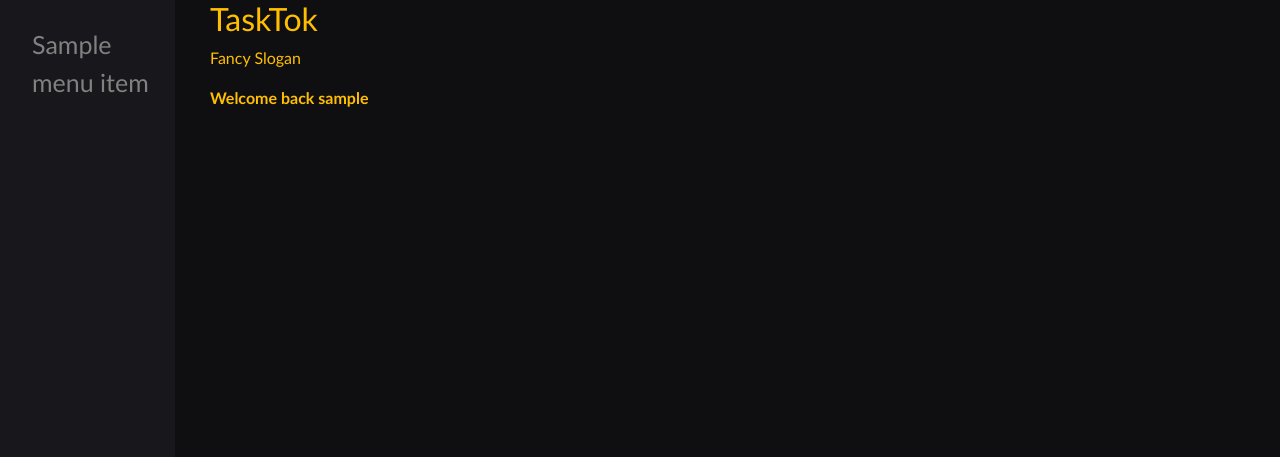
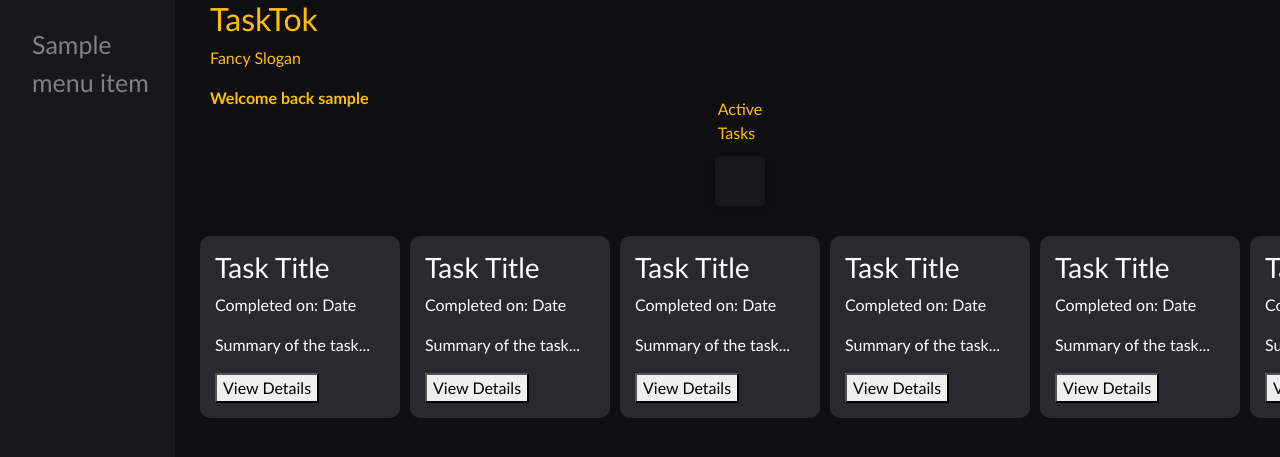
Before and after one commit to Good-Enough-Incorporated/TaskTok, a Flask app: template TaskTok/templates/home.html in a window 1280 px wide. Shown: the top 457 px of the page. Run offline with Flask 3, Linux system fonts and the light colour scheme; the template is opened without the code that fills it: most values are stand-ins (such as "Sample title", 1, 10 or a date in 2020); data that the repository does not hold is empty; parts of the project's set-up code (start-up, migrations or seed data) failed here and were passed over.

Commit message:
More cleanup

```diff
--- a/TaskTok/Server.py
+++ b/TaskTok/Server.py
@@ -1,62 +1,58 @@
-
-#import logging
 
 from flask import Flask, jsonify, request, render_template, make_response, flash
 from flask_jwt_extended import set_access_cookies, create_access_token, get_jwt, get_jwt_identity
-
-from .extensions import db, jwtManager,flaskMail
-
+from .extensions import db, jwtManager, flaskMail
 from .models import User, NoNoTokens
-from .schema import UserSchema
 from RemindMeClient.celeryManager import celery_init_app
-from celery import Celery
-from RemindMeClient import task
 from datetime import timedelta, timezone, datetime
 from dotenv import load_dotenv
 import os
 from TaskTok.forms import LoginForm
-from flask_mail import Mail,Message
-
+# TODO:maybe remove
+# from flask_mail import Mail,Message
+# from .schema import UserSchema
+# from celery import Celery
+# from RemindMeClient import task
 
 
 def create_app():
     app = Flask(__name__)
     load_dotenv()
-    app.config['SQLALCHEMY_DATABASE_URI'] = os.environ.get('SQLALCHEMY_DATABASE_URI')
+    app.config['SQLALCHEMY_DATABASE_URI'] = os.environ.get(
+        'SQLALCHEMY_DATABASE_URI')
     app.config['SQLALCHEMY_ECHO'] = os.environ.get('SQLALCHEMY_ECHO')
     app.config['SECRET_KEY'] = os.environ.get('SECRET_KEY')
     app.config['JWT_SECRET_KEY'] = os.environ.get('JWT_SECRET_KEY')
     app.config['JWT_TOKEN_LOCATION'] = os.environ.get('JWT_TOKEN_LOCATION')
     app.config['JWT_COOKIE_CSRF_PROTECT'] = True
     hours = int(os.environ.get('JWT_ACCESS_TOKEN_EXPIRES'))
-    app.config["JWT_ACCESS_TOKEN_EXPIRES"] = timedelta(hours=hours) #change hours to .001 to test session expires error
-    #app.config["broker_url"] = os.environ.get('broker_url') #celery doesn't like the CELERY_ prefix.
-    #app.config['result_backend'] = os.environ.get('result_backend') #celery doesn't like the CELERY_ prefix.
+    # change hours to .001 to test session expires error
+    app.config["JWT_ACCESS_TOKEN_EXPIRES"] = timedelta(hours=hours)
+    # app.config["broker_url"] = os.environ.get('broker_url')
+    # #celery doesn't like the CELERY_ prefix.
+    # app.config['result_backend'] = os.environ.get('result_backend') #celery
+    # doesn't like the CELERY_ prefix.
     app.config['MAIL_SERVER'] = os.environ.get('MAIL_SERVER')
     app.config['MAIL_PORT'] = os.environ.get('MAIL_PORT')
     app.config['MAIL_USE_TLS'] = os.environ.get('MAIL_USE_TLS')
-    app.config['MAIL_USERNAME'] = os.environ.get('MAIL_USERNAME')  # Your Gmail address
-    app.config['MAIL_PASSWORD'] = os.environ.get('MAIL_PASSWORD')  # Your App Password
+    app.config['MAIL_USERNAME'] = os.environ.get(
+        'MAIL_USERNAME')  # Your Gmail address
+    app.config['MAIL_PASSWORD'] = os.environ.get(
+        'MAIL_PASSWORD')  # Your App Password
 
     app.config['MAIL_DEFAULT_SENDER'] = os.environ.get('MAIL_DEFAULT_SENDER')
-    #app.config['JWT_COOKIE_DOMAIN'] = 'tasktok.com'  # Set your domain here
+    # app.config['JWT_COOKIE_DOMAIN'] = 'tasktok.com'  # Set your domain here
 
     app.config.from_mapping(
-    CELERY=dict(
-        broker_url='redis://localhost',
-        result_backend='redis://localhost',
-        task_ignore_result=True,
-    ),
-)
-
-
-
-
+        CELERY=dict(
+            broker_url='redis://localhost',
+            result_backend='redis://localhost',
+            task_ignore_result=True,
+        ),)
     db.init_app(app)  # Initialize the db extension with app
     jwtManager.init_app(app)
     app.celery_app = celery_init_app(app)
     flaskMail.init_app(app)
-
 
     # Register blueprints:
     from .blueprints import api as api_blueprint
@@ -66,35 +62,32 @@ def create_app():
     app.register_blueprint(auth_blueprint.auth, url_prefix='/auth')
     app.register_blueprint(views_blueprint.views, url_prefix='/')
 
-#source: https://flask-jwt-extended.readthedocs.io/en/stable/refreshing_tokens.html
+# source:
+# https://flask-jwt-extended.readthedocs.io/en/stable/refreshing_tokens.html
     @app.after_request
     def refresh_expiring_jwts(response):
-
         try:
             exp_timestamp = get_jwt()["exp"]
             now = datetime.now(timezone.utc)
-
             target_timestamp = datetime.timestamp(now + timedelta(minutes=30))
-
             if target_timestamp > exp_timestamp:
-
-                #get_jwt_identity returns id
-                #but currently assigning identity with userObject
-                #probably need to change this to userObject.id
+                # get_jwt_identity returns id
+                # but currently assigning identity with userObject
+                # probably need to change this to userObject.id
                 id = get_jwt_identity()
                 userObject = User.getUserById(id=id)
                 print(f'Reissuing token for [{userObject.username}]')
                 access_token = create_access_token(identity=userObject)
-
                 set_access_cookies(response, access_token)
             return response
         except (RuntimeError, KeyError):
-            # Case where there is not a valid JWT. Just return the original response
+            # Case where there is not a valid JWT.
+            #  Just return the original response
             return response
 
     @app.errorhandler(404)
     def pageNotFound(error):
-        return render_template("error/notFound.html"),404
+        return render_template("error/notFound.html"), 404
 
     @jwtManager.user_identity_loader
     def UserIdentityLookup(user):
@@ -119,21 +112,22 @@ def create_app():
 
         return User.query.get(identity)
 
-    #additional claims for roles 'admin'?
+    # additional claims for roles 'admin'?
     @jwtManager.additional_claims_loader
     def addAdditionalClaims(identity):
-       # user = User.getUserById(id=identity)
+        # user = User.getUserById(id=identity)
         if identity.username == "admin":
-            return {"is_admin" : True}
+            return {"is_admin": True}
         else:
-            return {"is_admin" : False}
+            return {"is_admin": False}
 
     @jwtManager.expired_token_loader
     def expiredTokenCallback(jwt_header, jwt_data):
-        acceptHeader = request.headers.get('Accept','')
+        acceptHeader = request.headers.get('Accept', '')
         response = make_response()
         if 'application/json' in acceptHeader:
-            response.data = jsonify({"Message": "Token has expired", "Error": "token_expired"})
+            response.data = jsonify({"Message": "Token has expired",
+                                    "Error": "token_expired"})
             response.status_code = 401
             response.content_type = 'application/json'
 
@@ -143,21 +137,25 @@ def create_app():
             response.data = render_template("loginPage.html", form=form)
             response.status_code = 401
             response.content_type = 'text/html'
-        #set the access token to null, otherwise if they keep going to protected pages, they'll get session expired.
-        #this will set up future requests to say not authenticated (or redirect to login)
+        # set the access token to null, otherwise if they keep going
+        # to protected pages, they'll get session expired.
+        # this will set up future requests to say not
+        # authenticated (or redirect to login)
         response.set_cookie("access_token_cookie", "", max_age=0)
         return response
 
     @jwtManager.invalid_token_loader
-    def expiredTokenCallback(error):
-        return jsonify({"Message": "Signature validation failed", "Error": "token_invalid"}),401
+    def invalid_token_callback(error):
+        return jsonify({"Message": "Signature validation failed",
+                        "Error": "token_invalid"}), 401
 
     @jwtManager.unauthorized_loader
     def unauthorizedTokenCallback(error):
-        acceptHeader = request.headers.get('Accept','')
+        acceptHeader = request.headers.get('Accept', '')
         response = make_response()
         if 'application/json' in acceptHeader:
-            response.data = jsonify({"Message": "API call missing a token", "Error": "token_missing"})
+            response.data = jsonify({"Message": "API call missing a token",
+                                    "Error": "token_missing"})
             response.status_code = 401
             response.content_type = 'application/json'
 
@@ -168,12 +166,12 @@ def create_app():
             response.content_type = 'text/html'
         return response
 
-
     @jwtManager.token_in_blocklist_loader
     def tokenIsRevokedCallback(jwt_header, jwt_data):
         jti = jwt_data['jti']
 
-        token = db.session.query(NoNoTokens).filter(NoNoTokens.jti == jti).scalar()
+        token = db.session.query(NoNoTokens).filter(NoNoTokens.jti
+                                                    == jti).scalar()
 
         if token is not None:
             return True
@@ -182,10 +180,7 @@ def create_app():
 
     @jwtManager.revoked_token_loader
     def tokenWasRevoked(jwt_header, jwt_data):
-        return jsonify({"Message": "The supplied token was revoked already", "Error": "token_revoked"}),401
-
-
-
-
+        return jsonify({"Message": "The supplied token was revoked already",
+                        "Error": "token_revoked"}), 401
 
     return app
--- a/TaskTok/schema.py
+++ b/TaskTok/schema.py
@@ -1,4 +1,5 @@
 from marshmallow import fields, Schema
+
 
 class UserSchema(Schema):
     id = fields.String()
@@ -10,8 +11,8 @@ class TaskSchema(Schema):
     id = fields.String()
     owner_username = fields.String()
     task_emailList = fields.String()
-    task_reminderOffSetTime   = fields.DateTime()
-    task_dueDate   = fields.DateTime()
+    task_reminderOffSetTime = fields.DateTime()
+    task_dueDate = fields.DateTime()
     task_description = fields.String()
     task_name = fields.String()
     task_message = fields.String()
--- a/TaskTok/static/js/apiRequests/functions.js
+++ b/TaskTok/static/js/apiRequests/functions.js
@@ -360,5 +360,21 @@ async function listTask() {
   console.log("testing api calls from js");
   listTask();
   console.log('hello')
+  enableVerticalScroll();
 
   });
+
+  function enableVerticalScroll(){
+    const scrollContainer = document.querySelector('.archived-tasks-container');
+
+    // Check if the container exists
+    if (scrollContainer) {
+        scrollContainer.addEventListener('wheel', (event) => {
+            // Prevent the default vertical scroll
+            event.preventDefault();
+
+            // Scroll horizontally instead
+            scrollContainer.scrollLeft += event.deltaY;
+        });
+    }
+  }
--- a/TaskTok/templates/home.html
+++ b/TaskTok/templates/home.html
@@ -70,14 +70,31 @@
     position: relative;
     padding-top: 30px;
     position: relative;
+
     margin-left: 200px;
 }
 .table-wrapper {
-
-
+    padding: 25px;
+    box-shadow: 0 4px 8px 0 rgba(0,0,0,0.2);
+    background-color: #17171c;
+    transition: 0.3s;
+    border-radius: 5px;
     position: relative; /* New positioning context for the button */
 }
 
+.table-wrapper:hover{
+    box-shadow: 0 8px 16px 0 rgba(0,0,0,0.2);
+}
+
+.tasktable-title-lbl{
+    display: block;
+    padding-bottom: 10px;
+    position: absolute;
+    left: 50%;
+    top: -30px;
+    font-size: 16px;
+    transform: translate(-50%, -50%);
+}
 .task-add-btn {
     background-color: #E0A900;
     border: none;
@@ -114,8 +131,7 @@
 table {
     margin-left: auto;
     margin-right: auto;
-    border: 3px solid #0F0F12;
-    background-color: #17171C;
+
     border-collapse: collapse;
 
     /* ... other styles ... */
@@ -277,6 +293,52 @@ border-bottom: 0px solid #444444;
     box-shadow: 0px 10px 13px -7px #000000, 5px 5px 4px 1px rgba(0,0,0,0);
     }
 
+.archived-tasks-container {
+  display: flex;
+  overflow-x: auto;
+  margin-left: 200px; /* Same as the width of the sidenav */
+  margin-top: 30px;
+  scroll-behavior: smooth;
+  white-space: nowrap; /* Ensures cards are in a single line */
+}
+
+.archived-task-card {
+  display: inline-block;
+  background-color: #2a2a2e; /* Dark theme card */
+  color: white;
+  margin-right: 10px;
+  margin-bottom: 10px;
+  padding: 15px;
+  border-radius: 10px;
+  min-width: 200px; /* Minimum width for each card */
+  /* Other styling as needed */
+}
+
+/* scroll bar */
+/* This styles the scrollbar track */
+::-webkit-scrollbar-track {
+    background: #2a2a2e; /* Dark track background */
+}
+
+/* This styles the scrollbar handle */
+::-webkit-scrollbar-thumb {
+    background: #444; /* Dark thumb color */
+    border-radius: 10px; /* Optional: round corners for the scrollbar handle */
+}
+
+/* This styles the scrollbar itself (the entire component) */
+::-webkit-scrollbar {
+    width: 8px; /* Width of the vertical scrollbar */
+    height: 8px; /* Height of the horizontal scrollbar */
+}
+
+/* Use the scrollbar-color property to set the thumb and track color */
+.scrollable-element {
+    scrollbar-color: #444 #2a2a2e;
+    scrollbar-width: thin; /* Can be 'auto', 'thin', or 'none' */
+}
+
+
 
 </style>
 {% endblock %}
@@ -299,6 +361,7 @@ border-bottom: 0px solid #444444;
     </div>
     <div class="table-container">
         <div class="table-wrapper">
+            <label class="tasktable-title-lbl">Active Tasks</label>
             <button class="task-add-btn" id="task-add-btn">New Task</button>
             <table id="taskTable">
                 <thead>
@@ -309,6 +372,125 @@ border-bottom: 0px solid #444444;
         </div>
 
     </div>
+    <!-- Archived Tasks Section -->
+<div class="archived-tasks-container">
+    <!-- Repeat this block for each archived task -->
+    <div class="archived-task-card">
+      <h3>Task Title</h3>
+      <p>Completed on: Date</p>
+      <p>Summary of the task...</p>
+      <button>View Details</button>
+    </div>
+    <div class="archived-task-card">
+        <h3>Task Title</h3>
+        <p>Completed on: Date</p>
+        <p>Summary of the task...</p>
+        <button>View Details</button>
+      </div>
+      <div class="archived-task-card">
+        <h3>Task Title</h3>
+        <p>Completed on: Date</p>
+        <p>Summary of the task...</p>
+        <button>View Details</button>
+      </div>
+      <div class="archived-task-card">
+        <h3>Task Title</h3>
+        <p>Completed on: Date</p>
+        <p>Summary of the task...</p>
+        <button>View Details</button>
+      </div>
+      <div class="archived-task-card">
+        <h3>Task Title</h3>
+        <p>Completed on: Date</p>
+        <p>Summary of the task...</p>
+        <button>View Details</button>
+      </div>
+      <div class="archived-task-card">
+        <h3>Task Title</h3>
+        <p>Completed on: Date</p>
+        <p>Summary of the task...</p>
+        <button>View Details</button>
+      </div>
+      <div class="archived-task-card">
+        <h3>Task Title</h3>
+        <p>Completed on: Date</p>
+        <p>Summary of the task...</p>
+        <button>View Details</button>
+      </div>
+      <div class="archived-task-card">
+        <h3>Task Title</h3>
+        <p>Completed on: Date</p>
+        <p>Summary of the task...</p>
+        <button>View Details</button>
+      </div>
+      <div class="archived-task-card">
+        <h3>Task Title</h3>
+        <p>Completed on: Date</p>
+        <p>Summary of the task...</p>
+        <button>View Details</button>
+      </div>
+      <div class="archived-task-card">
+        <h3>Task Title</h3>
+        <p>Completed on: Date</p>
+        <p>Summary of the task...</p>
+        <button>View Details</button>
+      </div>
+      <div class="archived-task-card">
+        <h3>Task Title</h3>
+        <p>Completed on: Date</p>
+        <p>Summary of the task...</p>
+        <button>View Details</button>
+      </div>
+      <div class="archived-task-card">
+        <h3>Task Title</h3>
+        <p>Completed on: Date</p>
+        <p>Summary of the task...</p>
+        <button>View Details</button>
+      </div>
+      <div class="archived-task-card">
+        <h3>Task Title</h3>
+        <p>Completed on: Date</p>
+        <p>Summary of the task...</p>
+        <button>View Details</button>
+      </div>
+      <div class="archived-task-card">
+        <h3>Task Title</h3>
+        <p>Completed on: Date</p>
+        <p>Summary of the task...</p>
+        <button>View Details</button>
+      </div>
+      <div class="archived-task-card">
+        <h3>Task Title</h3>
+        <p>Completed on: Date</p>
+        <p>Summary of the task...</p>
+        <button>View Details</button>
+      </div>
+      <div class="archived-task-card">
+        <h3>Task Title</h3>
+        <p>Completed on: Date</p>
+        <p>Summary of the task...</p>
+        <button>View Details</button>
+      </div>
+      <div class="archived-task-card">
+        <h3>Task Title</h3>
+        <p>Completed on: Date</p>
+        <p>Summary of the task...</p>
+        <button>View Details</button>
+      </div>
+      <div class="archived-task-card">
+        <h3>Task Title</h3>
+        <p>Completed on: Date</p>
+        <p>Summary of the task...</p>
+        <button>View Details</button>
+      </div>
+      <div class="archived-task-card">
+        <h3>Task Title</h3>
+        <p>Completed on: Date</p>
+        <p>Summary of the task...</p>
+        <button>View Details</button>
+      </div>
+    <!-- More archived task cards -->
+  </div>
 
     </div>
 <!-- The Modal -->
--- a/app.py
+++ b/app.py
@@ -1,21 +1,12 @@
 from TaskTok.Server import create_app
-from flask import Flask, jsonify, request
-from flask import render_template
-from flask.cli import with_appcontext, FlaskGroup
-from TaskTok.extensions import db, jwtManager, flaskMail
-from TaskTok.models import User, NoNoTokens, taskReminder
-from TaskTok.schema import UserSchema
-from RemindMeClient import task
+from TaskTok.extensions import db
+from TaskTok.models import User, taskReminder
 from TaskTok.functions import verify_celery_worker
 from TaskTok.functions import verify_message_broker_online
-
 from flask_mail import Message
 import click
 import datetime
-import os
 import sys
-
-
 
 app = create_app()
 app.config['HOST'] = '0.0.0.0'
@@ -35,9 +26,9 @@ def checkCeleryStatus():
         celery_status = verify_celery_worker()
     except:
         celery_status = None
-
     status_message = "OK" if celery_status else "NOT OK"
-    box_width = max(len(status_message), 20) + 4  # Adjust the width of the box based on the message length
+    # Adjust the width of the box based on the message length
+    box_width = max(len(status_message), 20) + 4
 
     print("\n" + "╔" + "═" * box_width + "╗")
     print(f"║ CELERY STATUS: {status_message} ".ljust(box_width) + "║")
@@ -50,12 +41,13 @@ def checkMessageBrokerStatus():
     port = 5672
     timeout = 5
     try:
-        message_broker_status = verify_message_broker_online(host, port, timeout)
+        message_broker_status = verify_message_broker_online(host,
+                                                             port,
+                                                             timeout)
     except:
         message_broker_status = None
     status_message = "OK" if message_broker_status else "NOT OK"
     box_width = max(len(status_message), 24) + 4
-
     print("\n" + "╔" + "═" * box_width + "╗")
     print(f"║ MESSAGE BROKER STATUS: {status_message} ".ljust(box_width) + "║")
     print("╚" + "═" * box_width + "╝\n")
@@ -74,7 +66,11 @@ def makeAdminUser():
 def AddAdminTasks():
     with app.app_context():
         for tasks in range(10):
-            task = taskReminder(owner_username='admin', task_dueDate=datetime.datetime.now(), task_description="Hello, this is the reminder of the example task", task_name="My Task!", task_message="This is the message")
+            task = taskReminder(owner_username='admin',
+                                task_dueDate=datetime.datetime.now(),
+                                task_description="Hello, this is a task",
+                                task_name="My Task!",
+                                task_message="This is the message")
             task.add()
 
 
@@ -83,10 +79,9 @@ def createDB():
     with app.app_context():
         print("\nCreating database and default admin for first run.")
         db.create_all()
+# Use this for testing setupError.html page and other error pages based on DB setup issues.
 
 
-
-# Use this for testing setupError.html page and other error pages based on DB setup issues.
 @app.cli.command('dropDB')
 def dropDB():
     with app.app_context():
@@ -97,18 +92,11 @@ def dropDB():
 @app.cli.command('testSendMail')
 def testSendMail():
     with app.app_context():
-        msg = Message("This is a test email", recipients=['jason.supple.27@gmail.com'])
-        msg.body="This email was sent using flask-mail and google's smtp relay"
+        msg = Message("This is a test email",
+                      recipients=['jason.supple.27@gmail.com'])
+        msg.body = "This email was sent using flask-mail and google's smtp relay"
         app.mail.send(msg)
 
-
-
-@app.cli.command('testSendMail')
-def testSendMail():
-
-    msg = Message("This is a test email", recipients=['jason.supple.27@gmail.com'])
-    msg.body="This email was sent using flask-mail and google's smtp relay"
-    flaskMail.send(msg)
 
 if __name__ == '__main__':
     # If command line args are provided, assume they're for Click.
@@ -116,8 +104,8 @@ if __name__ == '__main__':
         cli(app)
     # Else, just run Flask.
     else:
-     app.run(host='0.0.0.0', port=443, debug=True, ssl_context=('adhoc'))
-     #change ssl_context to below when testing locally
-     #'adhoc'
-     #or for azure
-     # '/home/jason/TaskTok/fullchain1.pem','/home/jason/TaskTok/privkey1.pem'
+        app.run(host='0.0.0.0', port=443, debug=True, ssl_context=('adhoc'))
+        # change ssl_context to below when testing locally
+        # 'adhoc'
+        # or for azure
+        # '/home/jason/TaskTok/fullchain1.pem','/home/jason/TaskTok/privkey1.pem'
```
Also changed, not shown: TaskTok/blueprints/api.py (+22 -11 lines), TaskTok/blueprints/auth.py (+49 -26 lines), TaskTok/forms.py (+20 -10 lines), TaskTok/models.py (+32 -24 lines).
